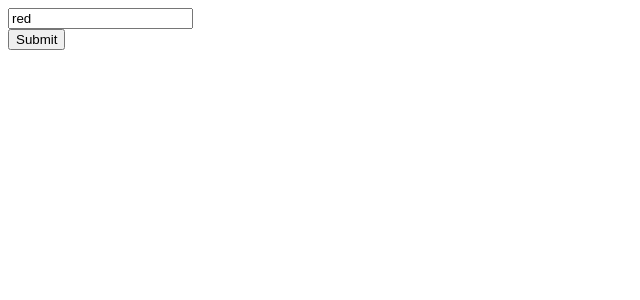
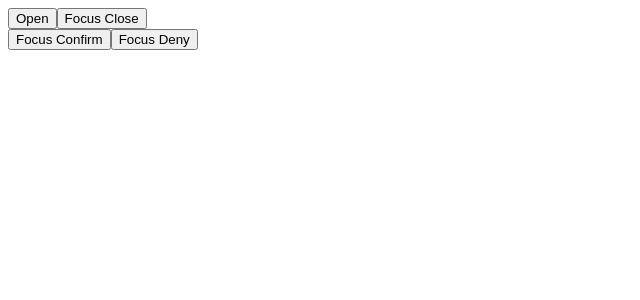
Before and after one commit to dibborah/react-built-in-hooks, a React (Vite) app: page / in a window 1280 px wide. Shown: the top 300 px of the page, without its empty margins (0-640 px from the left). Built offline with nearby package versions, Linux system fonts and the light colour scheme.

Commit message:
Coded some examples of useImperativeHandle

```diff
--- a/src/App.jsx
+++ b/src/App.jsx
@@ -1,20 +1,23 @@
-import { useRef, useState } from "react";
+import { useState, useRef } from "react";
 import CustomInput from "./CustomInput";
 
 const App = () => {
-  const [value, setValue] = useState("red");
-  const inputRef = useRef(null);
+  const [open, setOpen] = useState(false);
+  const modalRef = useRef();
   return (
     <div>
-      <CustomInput
-        type="text"
-        name="valueElement"
-        id="valueElement"
-        value={value}
-        onChange={(e)=> setValue(e.target.value)}
-        ref={inputRef}
-      />
-      <button onClick={() => inputRef.current.alertHi()}>Submit</button>
+      <button onClick={() => setOpen(true)}>Open</button>
+      <button onClick={() => modalRef.current.focusCloseBtn()}>
+        Focus Close
+      </button>
+      <br />
+      <button onClick={() =>  modalRef.current.focusConfirmBtn()}>
+        Focus Confirm
+      </button>
+      <button onClick={() => modalRef.current.focusDenyBtn()}>
+        Focus Deny
+      </button>
+      <CustomInput ref={modalRef} isOpen={open} onClose={() => setOpen(false)}/>
     </div>
   );
 };
--- a/src/CustomInput.jsx
+++ b/src/CustomInput.jsx
@@ -1,24 +1,43 @@
-import { forwardRef, useImperativeHandle } from "react";
-// UseImperativeHandle is not need when we need to pass one ref directly to a single element
-// inside a component
+import React, { forwardRef, useImperativeHandle, useRef } from "react";
 
-// When multiple refs are need to be passed or/and a custom ref with custom methods is needed
-// to be made, only than useImperativeHandle hook should be used
+const CustomInput = ({ isOpen, onClose }, ref) => {
+  const closeRef = useRef();
+  const confirmRef = useRef();
+  const denyRef = useRef();
 
-// useImperativeHandle => Create a custom ref. Create a custom method
-
-const CustomInput = (props, ref) => {
   useImperativeHandle(
     ref,
     () => {
-      return { alertHi: () => alert("Hi") };
+      return {
+        focusCloseBtn: () => closeRef.current.innerText = "Just changed",
+        focusConfirmBtn: () => confirmRef.current.focus(),
+        focusDenyBtn: () => denyRef.current.focus(),
+      };
     },
     []
   );
 
+  if (!isOpen) return null;
+
   return (
-    <div>
-      <input {...props} ref={ref} />
+    <div >
+      <div>
+        <button ref={closeRef} onClick={onClose}>
+          &times;
+        </button>
+        <div>
+          <h1>Title</h1>
+        </div>
+      </div>
+      <div>Confirm your modal?</div>
+      <div>
+        <button ref={confirmRef} onClick={onClose}>
+          Yes
+        </button>
+        <button style={{border:"none"}} ref={denyRef} onClick={onClose}>
+          No
+        </button>
+      </div>
     </div>
   );
 };
```
Also changed, not shown: src/ConfirmModal.jsx (added, +39 -0 lines), src/useImperativeHandle2/App.jsx (added, +22 -0 lines), src/useImperativeHandle2/CustomInput.jsx (added, +26 -0 lines).
